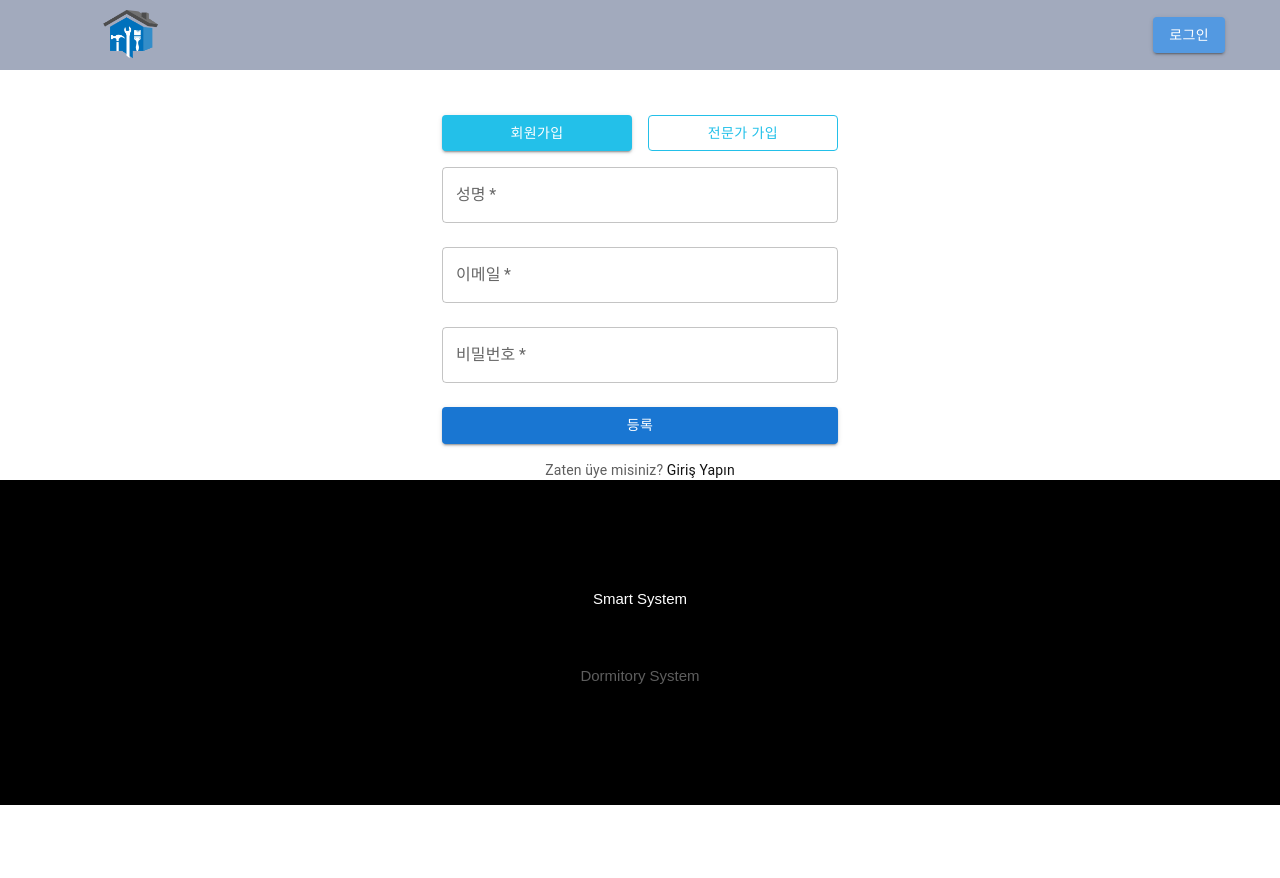
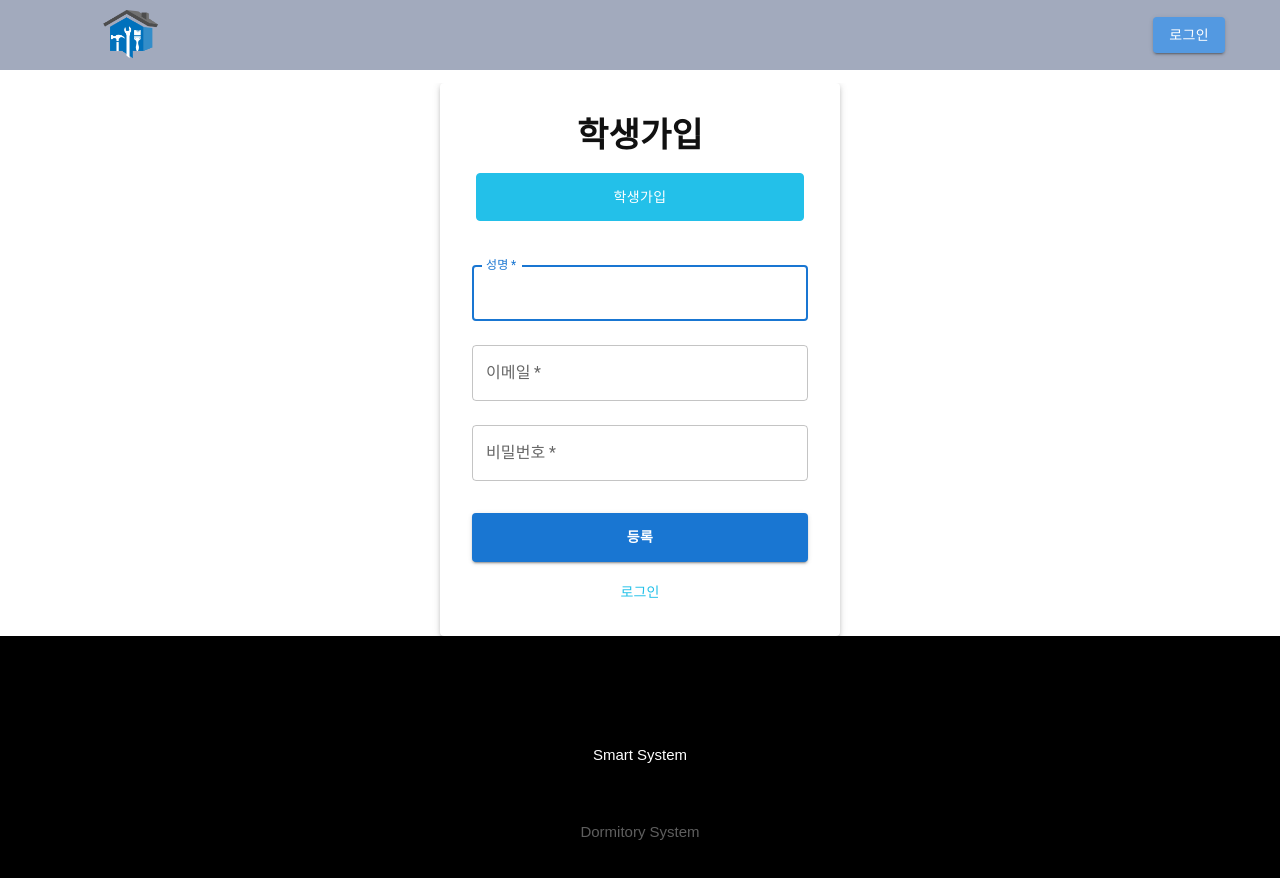
Before and after one commit to BerkayEkebas/home_repair_client, a React (Create React App) app: page /home_repair_client/register in a window 1280 px wide. Shown: the top 878 px of the page. Before the commit the page ends 805 px from the top, so only its background shows below. Built offline with nearby package versions, Linux system fonts and the light colour scheme.

Commit message:
Update Register.js

```diff
--- a/src/Components/Auth/Register.js
+++ b/src/Components/Auth/Register.js
@@ -1,120 +1,213 @@
-import React, { useState } from 'react';
-import { Button, Box, TextField, CircularProgress, Typography, Container } from '@mui/material';
-import { useNavigate } from 'react-router-dom'; // Sayfa yönlendirmesi için
-import axios from 'axios';
+import React, { useState } from "react";
+import { useNavigate } from "react-router-dom";
+import axios from "axios";
+import {
+  Container,
+  Paper,
+  TextField,
+  Button,
+  Typography,
+  Box,
+  Alert,
+  CircularProgress,
+  Link,
+  ToggleButton,
+  ToggleButtonGroup,
+  styled
+} from "@mui/material";
 
-const Register = () => {
-  const [name, setName] = useState('');
-  const [email, setEmail] = useState('');
-  const [password, setPassword] = useState('');
-  const [role, setRole] = useState('customer'); // Varsayılan olarak 'user' seçili
-  const [error, setError] = useState('');
+const StyledPaper = styled(Paper)(({ theme }) => ({
+  padding: theme.spacing(4),
+  marginTop: theme.spacing(8),
+  maxWidth: 400,
+  margin: "0 auto",
+  [theme.breakpoints.down('sm')]: {
+    padding: theme.spacing(3),
+    marginTop: theme.spacing(4),
+  }
+}));
+
+const StyledButton = styled(Button)(({ theme }) => ({
+  padding: theme.spacing(1.5),
+  marginTop: theme.spacing(2),
+  fontWeight: 'bold'
+}));
+
+const RoleButtonGroup = styled(ToggleButtonGroup)(({ theme }) => ({
+  marginBottom: theme.spacing(3),
+  width: "100%",
+  '& .MuiToggleButtonGroup-grouped': {
+    margin: theme.spacing(0.5),
+    border: '1px solid #23c0e9',
+    '&.Mui-selected': {
+      backgroundColor: '#23c0e9',
+      color: '#fff',
+      '&:hover': {
+        backgroundColor: '#1ca8c9'
+      }
+    },
+    '&:not(.Mui-selected)': {
+      color: '#23c0e9',
+      '&:hover': {
+        backgroundColor: 'rgba(35, 192, 233, 0.04)'
+      }
+    }
+  }
+}));
+
+const RoleButton = styled(ToggleButton)(({ theme }) => ({
+  flex: 1,
+  fontWeight: '500'
+}));
+
+export default function Register() {
+  const navigate = useNavigate();
+  const [formData, setFormData] = useState({
+    name: "",
+    email: "",
+    password: ""
+  });
+  const [role, setRole] = useState("student");
   const [loading, setLoading] = useState(false);
-  const navigate = useNavigate();
+  const [error, setError] = useState("");
+
+  const handleChange = (e) => {
+    setFormData({
+      ...formData,
+      [e.target.name]: e.target.value
+    });
+  };
+
+  const handleRoleChange = (event, newRole) => {
+    if (newRole !== null) {
+      setRole(newRole);
+    }
+  };
 
   const handleRegister = async (e) => {
     e.preventDefault();
+    setError("");
     setLoading(true);
+
     try {
-      const response = await axios.post('https://home-repair-api.onrender.com/api/auth/register', {
-        name,
-        email,
-        password,
+      const res = await axios.post("https://home-repair-api.onrender.com/api/auth/register", {
+        ...formData,
         role,
       });
-      alert(response.data); // Kayıt başarılı olduğunda mesaj göster
-      navigate('/login'); // Kayıt başarılı olduğunda login sayfasına yönlendir
+
+      alert("Register successful");
+      navigate("/login");
     } catch (err) {
-      setError(err.response?.data || 'Bir hata oluştu, lütfen tekrar deneyin');
+      console.log(err.response?.data || err.message);
+      setError(err.response?.data?.message || "An error occurred during registration");
     } finally {
       setLoading(false);
     }
   };
 
   return (
-    <Container maxWidth="xs" sx={{ marginTop: 4 }}>
-      <Box sx={{ display: 'flex', justifyContent: 'space-between', marginTop: 2 }}>
-          <Button
-            variant={role === 'customer' ? 'contained' : 'outlined'}
-            onClick={() => setRole('customer')}
-            sx={{
-              width: '48%',
-              backgroundColor: role === 'customer' ? '#23c0e9' : '#fff',
-              color: role === 'customer' ? '#fff' : '#23c0e9',
-              borderColor: '#23c0e9',
-              '&:hover': {
-                backgroundColor: role === 'customer' ? '#a1eafd' : '#f5f5f5',
-              },
-            }}
+    <Container component="main" maxWidth="sm">
+      <StyledPaper elevation={3}>
+        <Typography component="h1" variant="h4" align="center" gutterBottom fontWeight="bold">
+          학생가입
+        </Typography>
+
+        {/* Role selection */}
+        <RoleButtonGroup
+          value={role}
+          exclusive
+          onChange={handleRoleChange}
+          aria-label="role selection"
+        >
+          <RoleButton value="student">
+            학생가입
+          </RoleButton>
+          {/* Uncomment if you want to add expert role later */}
+          {/* <RoleButton value="expert">
+            전문가 가입
+          </RoleButton> */}
+        </RoleButtonGroup>
+
+        <Box component="form" onSubmit={handleRegister} noValidate>
+          <TextField
+            margin="normal"
+            required
+            fullWidth
+            id="name"
+            label="성명"
+            name="name"
+            autoComplete="name"
+            autoFocus
+            value={formData.name}
+            onChange={handleChange}
+            variant="outlined"
+          />
+          <TextField
+            margin="normal"
+            required
+            fullWidth
+            id="email"
+            label="이메일"
+            name="email"
+            autoComplete="email"
+            value={formData.email}
+            onChange={handleChange}
+            variant="outlined"
+          />
+          <TextField
+            margin="normal"
+            required
+            fullWidth
+            name="password"
+            label="비밀번호"
+            type="password"
+            id="password"
+            autoComplete="new-password"
+            value={formData.password}
+            onChange={handleChange}
+            variant="outlined"
+          />
+
+          {error && (
+            <Alert severity="error" sx={{ mt: 2 }}>
+              {error}
+            </Alert>
+          )}
+
+          <StyledButton
+            type="submit"
+            fullWidth
+            variant="contained"
+            disabled={loading}
+            sx={{ mt: 3, mb: 2 }}
           >
-            회원가입
-          </Button>
-          <Button
-            variant={role === 'expert' ? 'contained' : 'outlined'}
-            onClick={() => setRole('expert')}
-            sx={{
-              width: '48%',
-              backgroundColor: role === 'expert' ? '#23c0e9' : '#fff',
-              color: role === 'expert' ? '#fff' : '#23c0e9',
-              borderColor: '#23c0e9',
-              '&:hover': {
-                backgroundColor: role === 'expert' ? '#a1eafd' : '#f5f5f5',
-              },
-            }}
-          >
-            전문가 가입
-          </Button>
+            {loading ? (
+              <CircularProgress size={24} color="inherit" />
+            ) : (
+              "등록"
+            )}
+          </StyledButton>
+
+          <Box textAlign="center">
+            <Link
+              component="button"
+              type="button"
+              variant="body2"
+              onClick={() => navigate("/login")}
+              sx={{
+                color: "#23c0e9",
+                fontWeight: '500',
+                textDecoration: 'none',
+                '&:hover': {
+                  textDecoration: 'underline'
+                }
+              }}
+            >
+              로그인
+            </Link>
+          </Box>
         </Box>
-      <form onSubmit={handleRegister}>
-        <TextField
-          label="성명"
-          variant="outlined"
-          fullWidth
-          margin="normal"
-          value={name}
-          onChange={(e) => setName(e.target.value)}
-          required
-        />
-        <TextField
-          label="이메일"
-          variant="outlined"
-          fullWidth
-          margin="normal"
-          value={email}
-          onChange={(e) => setEmail(e.target.value)}
-          required
-        />
-        <TextField
-          label="비밀번호"
-          type="password"
-          variant="outlined"
-          fullWidth
-          margin="normal"
-          value={password}
-          onChange={(e) => setPassword(e.target.value)}
-          required
-        />
-
-        {error && <Typography color="error" sx={{ marginTop: 1 }}>{error}</Typography>}
-        <Box sx={{ marginTop: 2 }}>
-          <Button
-            type="submit"
-            variant="contained"
-            color="primary"
-            fullWidth
-            disabled={loading}
-          >
-            {loading ? <CircularProgress size={24} color="inherit" /> : '등록'}
-          </Button>
-        </Box>
-      </form>
-      <Box sx={{ marginTop: 2, textAlign: 'center' }}>
-        <Typography variant="body2">
-          Zaten üye misiniz? <a href="/login">Giriş Yapın</a>
-        </Typography>
-      </Box>
+      </StyledPaper>
     </Container>
   );
-};
-
-export default Register;
+}
```
